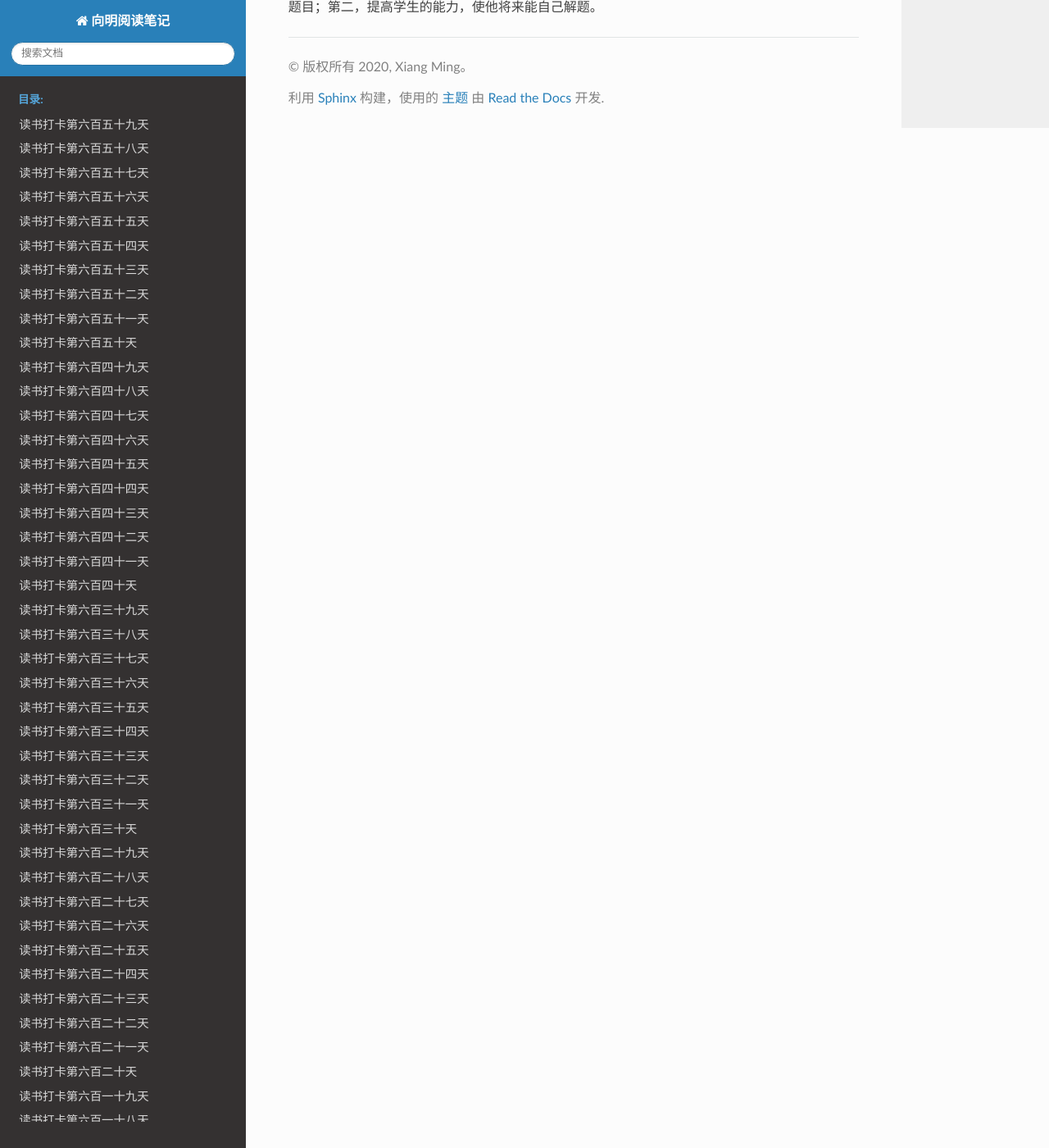
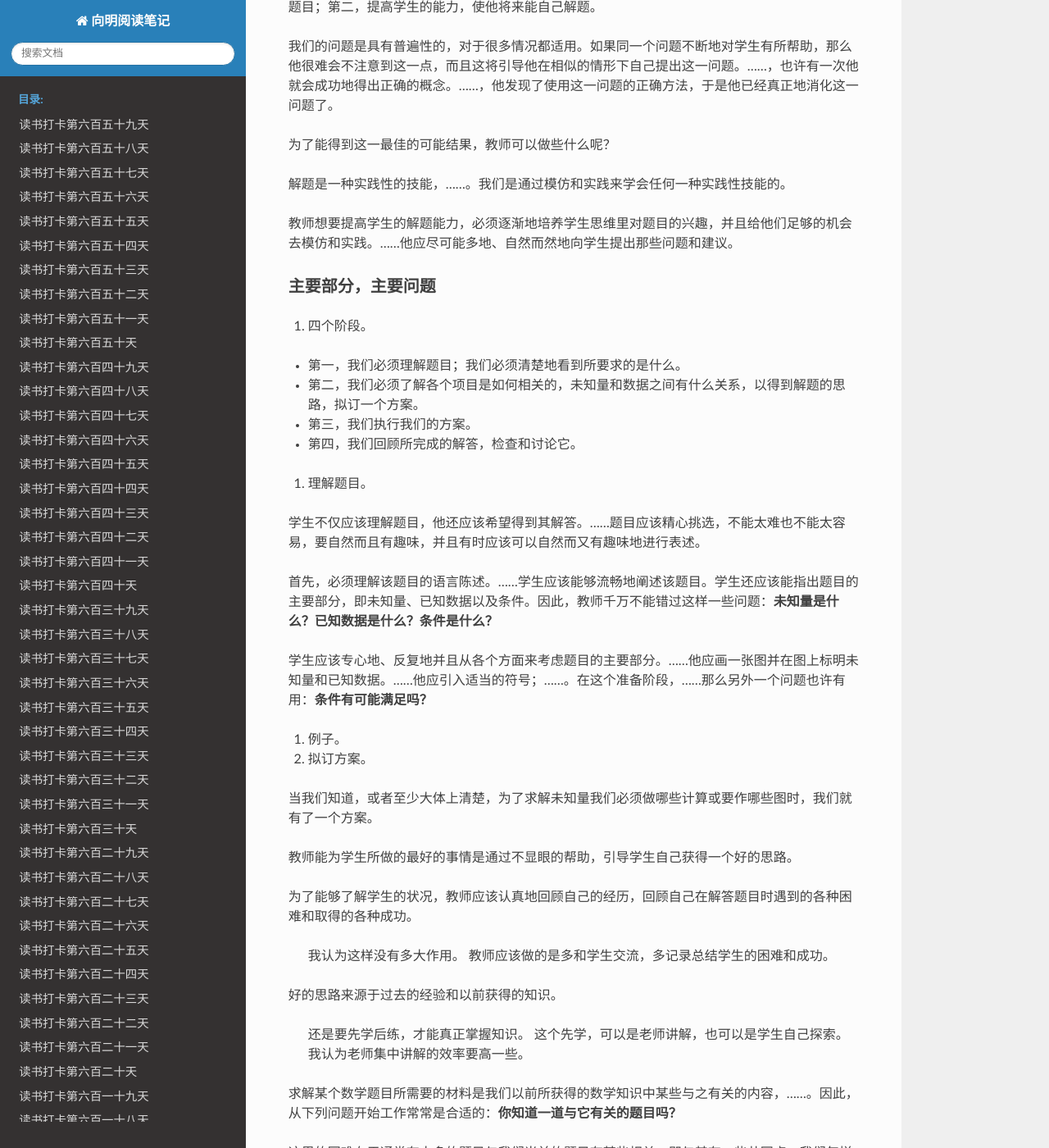
Before and after one commit to xiangming1975/reading, a Sphinx documentation site: the page built from source/Note_2023-12-30-13-37-08.md, in a window 1280 px wide and 1400 px high, scrolled down 1555 px. Shown: the whole window at 82% size. Built offline with Sphinx 7.4.7 and the Read the Docs theme 2.0.0, drawn with Linux system fonts in a browser that asks for light colours; some of the changed text lies outside the part shown.

Commit message:
自动提交时间: 2024-01-06T22:00:02,637795716+08:00

```diff
--- a/source/Note_2023-12-30-13-37-08.md
+++ b/source/Note_2023-12-30-13-37-08.md
@@ -52,3 +52,69 @@
 5. 教师和学生，模仿和实践。
 
 当教师向他的学生提出……一个问题或建议时，教师心中可能有两个目的：第一，帮助学生解手上的题目；第二，提高学生的能力，使他将来能自己解题。
+
+我们的问题是具有普遍性的，对于很多情况都适用。如果同一个问题不断地对学生有所帮助，那么他很难会不注意到这一点，而且这将引导他在相似的情形下自己提出这一问题。……，也许有一次他就会成功地得出正确的概念。……，他发现了使用这一问题的正确方法，于是他已经真正地消化这一问题了。
+
+为了能得到这一最佳的可能结果，教师可以做些什么呢？
+
+解题是一种实践性的技能，……。我们是通过模仿和实践来学会任何一种实践性技能的。
+
+教师想要提高学生的解题能力，必须逐渐地培养学生思维里对题目的兴趣，并且给他们足够的机会去模仿和实践。……他应尽可能多地、自然而然地向学生提出那些问题和建议。
+
+### 主要部分，主要问题
+
+6. 四个阶段。
+
+* 第一，我们必须理解题目；我们必须清楚地看到所要求的是什么。
+* 第二，我们必须了解各个项目是如何相关的，未知量和数据之间有什么关系，以得到解题的思路，拟订一个方案。
+* 第三，我们执行我们的方案。
+* 第四，我们回顾所完成的解答，检查和讨论它。
+
+7. 理解题目。
+
+学生不仅应该理解题目，他还应该希望得到其解答。……题目应该精心挑选，不能太难也不能太容易，要自然而且有趣味，并且有时应该可以自然而又有趣味地进行表述。
+
+首先，必须理解该题目的语言陈述。……学生应该能够流畅地阐述该题目。学生还应该能指出题目的主要部分，即未知量、已知数据以及条件。因此，教师千万不能错过这样一些问题：**未知量是什么？已知数据是什么？条件是什么？**
+
+学生应该专心地、反复地并且从各个方面来考虑题目的主要部分。……他应画一张图并在图上标明未知量和已知数据。……他应引入适当的符号；……。在这个准备阶段，……那么另外一个问题也许有用：**条件有可能满足吗？**
+
+8. 例子。
+9. 拟订方案。
+
+当我们知道，或者至少大体上清楚，为了求解未知量我们必须做哪些计算或要作哪些图时，我们就有了一个方案。
+
+教师能为学生所做的最好的事情是通过不显眼的帮助，引导学生自己获得一个好的思路。
+
+为了能够了解学生的状况，教师应该认真地回顾自己的经历，回顾自己在解答题目时遇到的各种困难和取得的各种成功。
+> 我认为这样没有多大作用。
+> 教师应该做的是多和学生交流，多记录总结学生的困难和成功。
+
+好的思路来源于过去的经验和以前获得的知识。
+> 还是要先学后练，才能真正掌握知识。
+> 这个先学，可以是老师讲解，也可以是学生自己探索。我认为老师集中讲解的效率要高一些。
+
+求解某个数学题目所需要的材料是我们以前所获得的数学知识中某些与之有关的内容，……。因此，从下列问题开始工作常常是合适的：**你知道一道与它有关的题目吗？**
+
+这里的困难在于通常有太多的题目与我们当前的题目有某些相关，即与其有一些共同点。我们怎样从中选出一个或几个确实有用的题目？有一个提议能使我们确切地指出一个必不可少的共同点来：**观察未知量！并尽量想出一道你所熟悉的具有相同或相似未知量的题目。**
+
+如果无效，我们必须仔细考虑某些其他更适当的联系点，并且探测我们题目的各个方面；我们不得不变化、转换和修改该题目。**你能重新叙述这道题目吗？**
+
+在试图解题实验时，我们可能会……有完全丧失最初题目的危险。这里有一个可以把我们带回到最初题目的好问题：**你用到所有的已知数据了吗？你用到全部的条件了吗？**
+
+10. 例子。
+
+如果教师在经过敏锐的观察后，并没有发现学生产生了这些初步想法的任何迹象，他就必须仔细地重新开始与学生们对话。他必须做好准备，对那些学生不能回答的问题进行修改并重新提出。
+
+11. 执行方案。
+
+接替方案给出了一个总体的框架，我们必须使自己确信细节都符合这个框架，所以我们不得不耐心地逐个检查所有细节，直到每一点都非常清晰，不再有任何可能会隐藏着错误的含糊之处。
+
+现在主要的危险在于学生忘记了自己的方案。……所以教师必须坚持让学生**检查每一个步骤**。
+
+主要的一点是，我们应使学生真正确信每一步的正确性。在某些情况下，教师可以强调“看出”和“证明”之间的区别：**你能清楚地看出这个步骤是正确的吗？你能证明这个步骤是正确的吗？**
+
+12. 例子。
+
+在教师追问证明的时候，存在着一些危险：回答附带性的问题可能会成为大多数学生的主要困难。
+
+13. 回顾。
```
